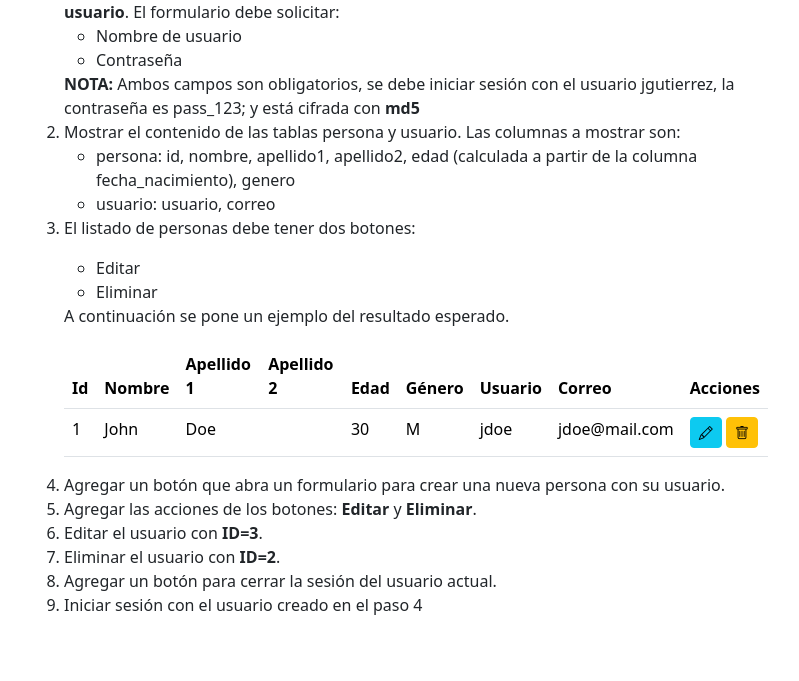
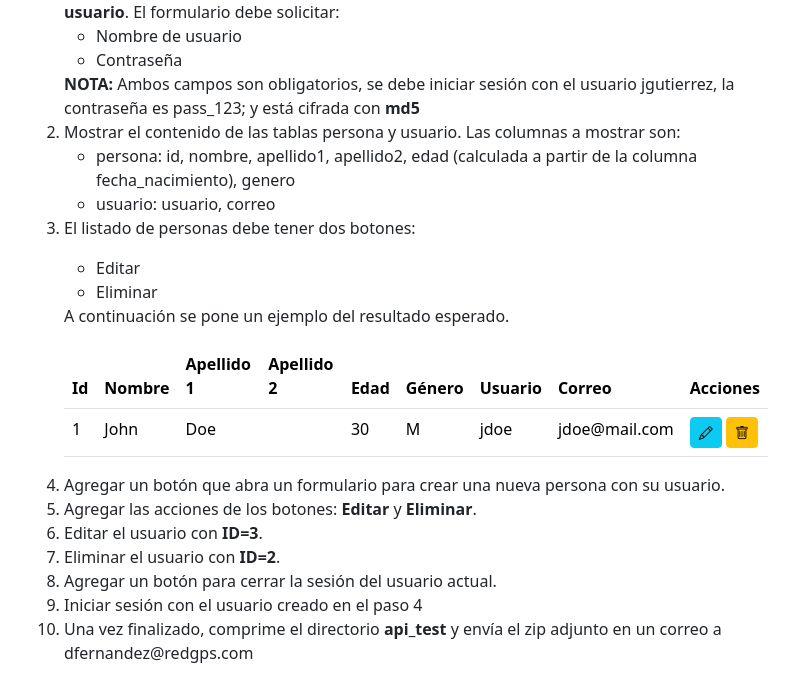
Before and after one commit to osegura01/api_test, a plain HTML site: page www/index.html in a window 1280 px wide. Shown: the part 240-921 px from the top of the page, without its empty margins (240-1039 px from the left). Before the commit the page ends 873 px from the top, so only its background shows below. Drawn offline with nearby package versions, Linux system fonts and the light colour scheme.

Commit message:
Se agregan las instrucciones de la prueba

```diff
--- a/www/index.html
+++ b/www/index.html
@@ -93,6 +93,7 @@
             <li>Eliminar el usuario con <strong>ID=2</strong>.</li>
             <li>Agregar un botón para cerrar la sesión del usuario actual.</li>
             <li>Iniciar sesión con el usuario creado en el paso 4</li>
+            <li>Una vez finalizado, comprime el directorio <strong>api_test</strong> y envía el zip adjunto en un correo a dfernandez@redgps.com</li>
           </ol>
         </div>
         <div class="col-2"></div>
```
